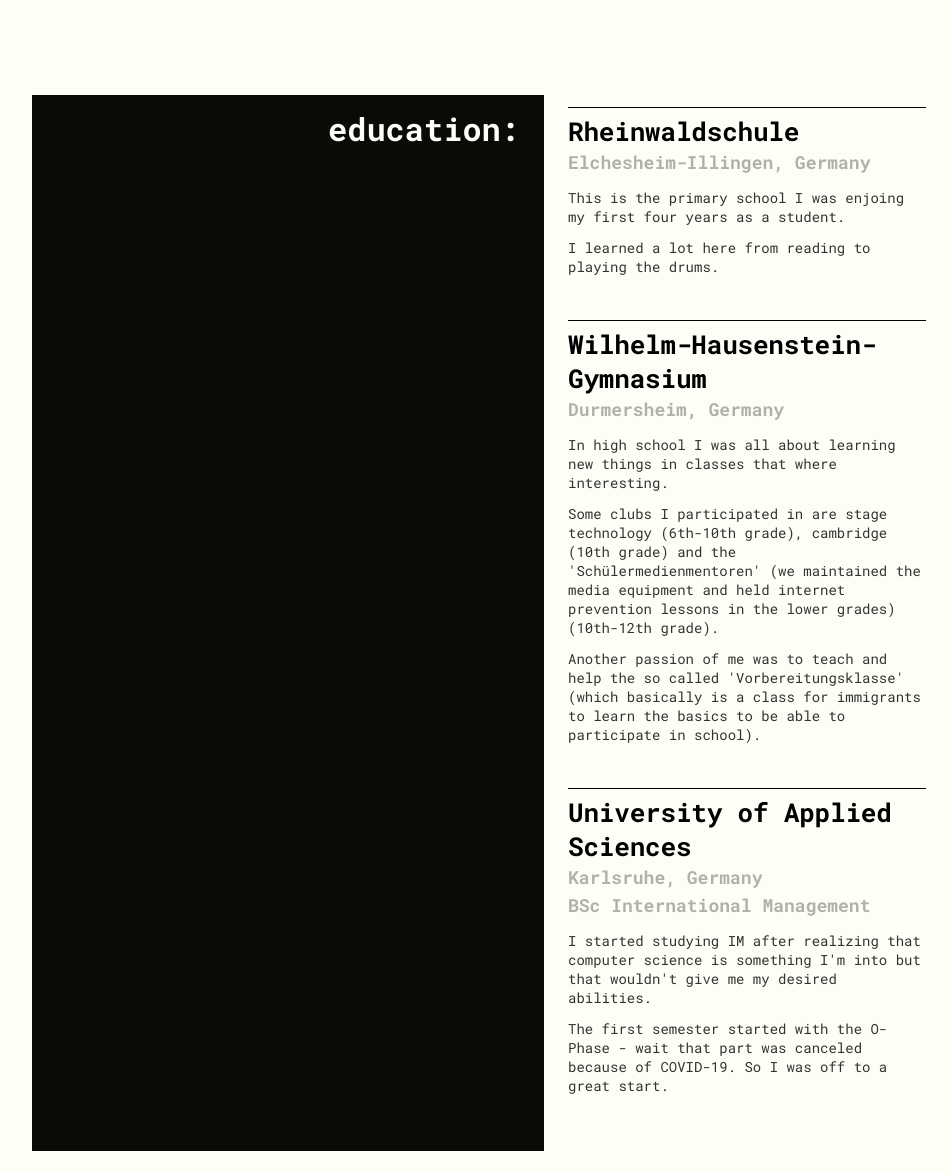
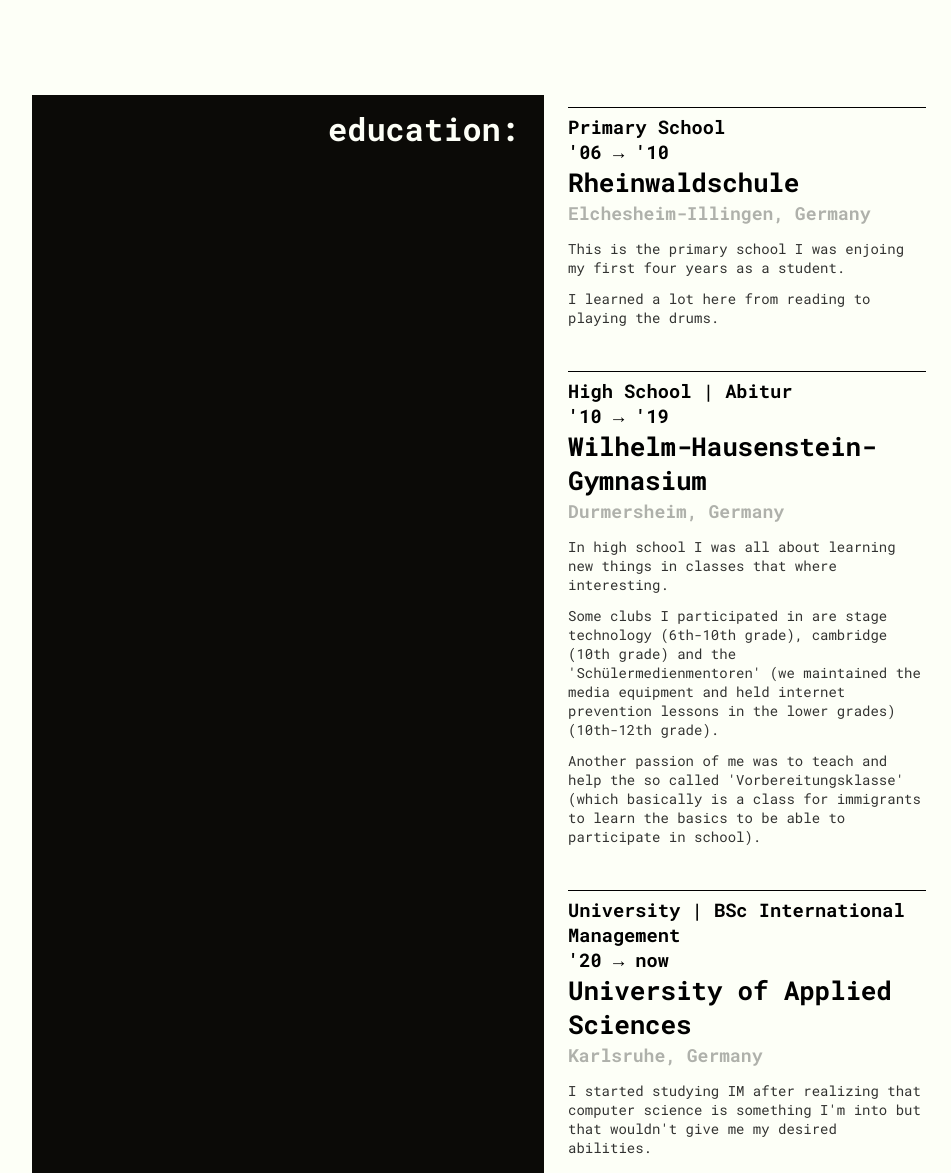
Before and after one commit to volume4k/kowa.me, a plain HTML site: page index.html in a window 1280 px wide. Shown: the part 440-1613 px from the top of the page, without its empty margins (96-1047 px from the left). Drawn offline with Linux system fonts and the light colour scheme.

Commit message:
Add HTML Structure for Badge in Education

```diff
--- a/index.html
+++ b/index.html
@@ -36,12 +36,16 @@
           </div>
           <div class="column-2">
             <div class="field">
+              <h3 class="qualification">Primary School</h3>
+              <h3>'06 &rarr; '10</h3>
               <h1>Rheinwaldschule</h1>
               <h2>Elchesheim-Illingen, Germany</h2>
               <p>This is the primary school I was enjoing my first four years as a student.</p>
               <p>I learned a lot here from reading to playing the drums.</p>
             </div>
             <div class="field">
+              <h3 class="qualification">High School | Abitur</h3>
+              <h3>'10 &rarr; '19</h3>
               <h1>Wilhelm-Hausenstein-Gymnasium</h1>
               <h2>Durmersheim, Germany</h2>
               <p>In high school I was all about learning new things in classes that where interesting.</p>
@@ -49,9 +53,10 @@
               <p>Another passion of me was to teach and help the so called 'Vorbereitungsklasse' (which basically is a class for immigrants to learn the basics to be able to participate in school).</p>
             </div>
             <div class="field">
+              <h3 class="qualification">University | BSc International Management</h3>
+              <h3>'20 &rarr; now</h3>
               <h1>University of Applied Sciences</h1>
               <h2>Karlsruhe, Germany</h2>
-              <h2>BSc International Management</h2>
               <p>I started studying IM after realizing that computer science is something I'm into but that wouldn't give me my desired abilities.</p>
               <p>The first semester started with the O-Phase - wait that part was canceled because of COVID-19. So I was off to a great start.</p>
             </div>
```
